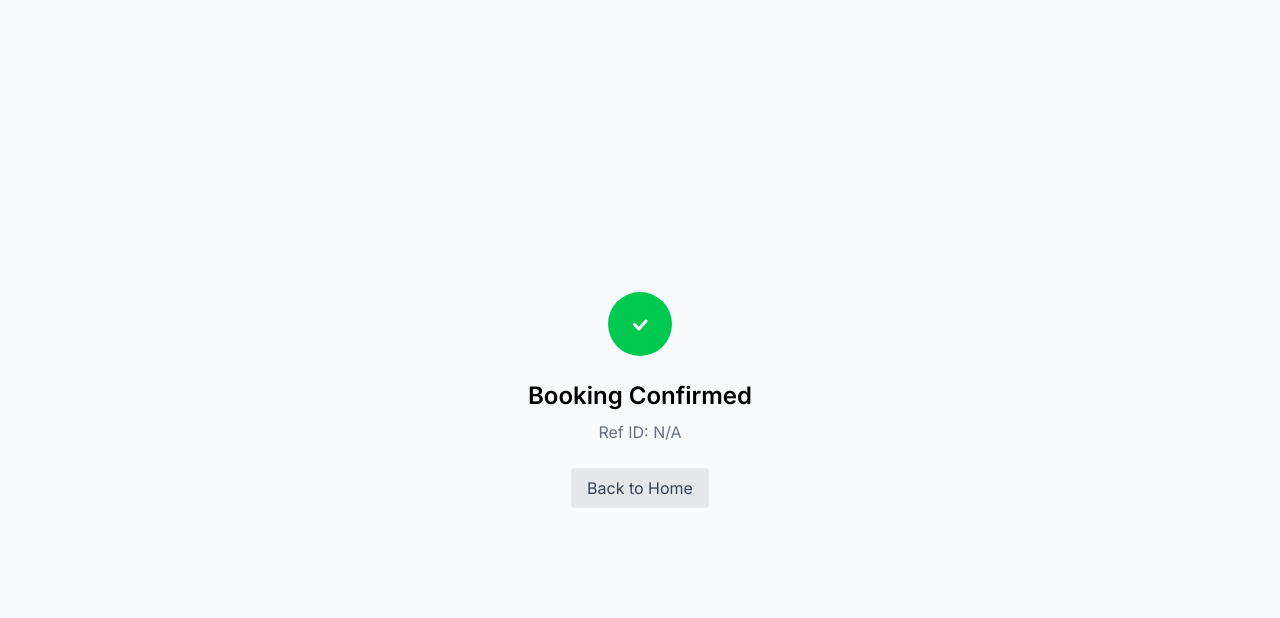
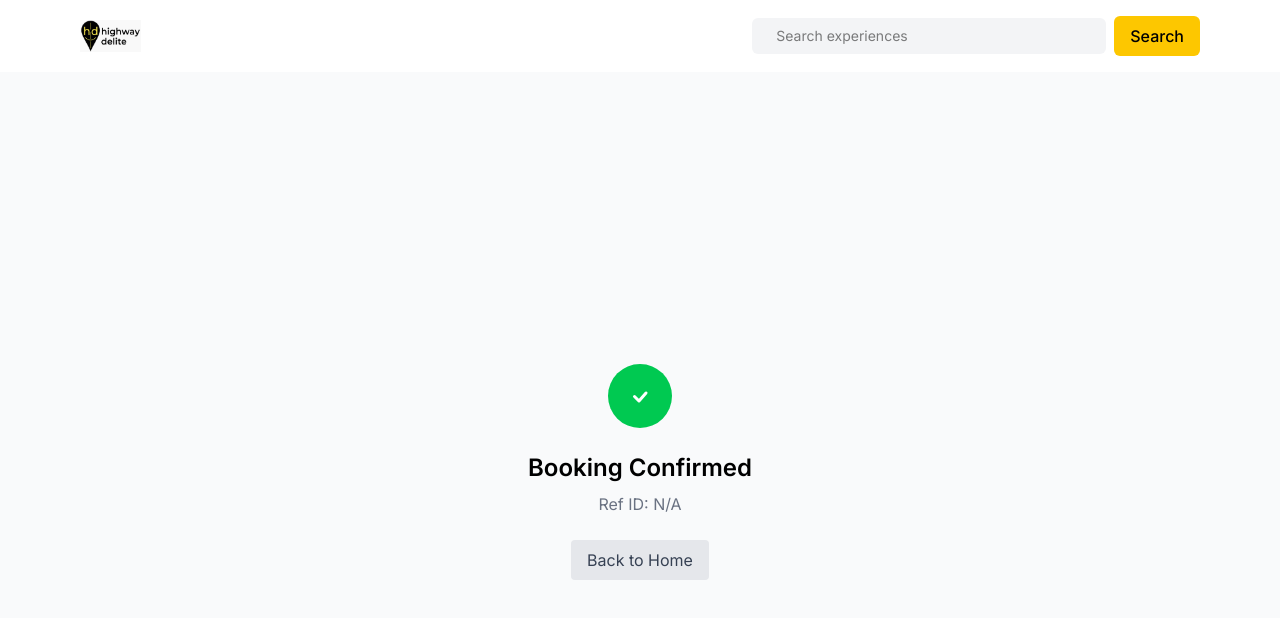
Before and after one commit to Krishna-mudgal/BookIt-Experiences-Slots, a React app in the folder frontend/: page /booking-complete in a window 1280 px wide. Shown: the top 618 px of the page. Built offline with nearby package versions, Linux system fonts and the light colour scheme; the HTML template or start-up script is replaced by a standard one.

Commit message:
add navbar to required page

```diff
--- a/frontend/src/App.tsx
+++ b/frontend/src/App.tsx
@@ -27,8 +27,6 @@ const router = createBrowserRouter([
 function App() {
   return (
     <>
-      {/* <Navbar /> */}
-      {/* <Home /> */}
       <RouterProvider router={router}>
 
       </RouterProvider>
--- a/frontend/src/pages/CheckoutPage.tsx
+++ b/frontend/src/pages/CheckoutPage.tsx
@@ -1,5 +1,6 @@
 import { useState } from "react";
 import { useNavigate, useLocation } from "react-router-dom";
+import Navbar from "../components/NavBar";
 
 const CheckoutPage = () => {
   const navigate = useNavigate();
@@ -99,6 +100,8 @@ const CheckoutPage = () => {
   };
 
   return (
+    <>
+      <Navbar onSearch={() => {}} />
       <div className="min-h-screen bg-gray-50">
         <div className="flex flex-col pt-8 mx-auto max-w-7xl">
           <div className="w-full flex justify-center items-center">
@@ -243,6 +246,7 @@ const CheckoutPage = () => {
           </div>
         </div>
       </div>
+    </>
   );
 };
 
--- a/frontend/src/pages/DetailPage.tsx
+++ b/frontend/src/pages/DetailPage.tsx
@@ -1,5 +1,6 @@
 import React, { useEffect, useState } from 'react';
 import { useParams, useNavigate } from 'react-router-dom';
+import Navbar from '../components/NavBar';
 
 const DetailsPage: React.FC = () => {
   const { id } = useParams();
@@ -71,6 +72,8 @@ const DetailsPage: React.FC = () => {
   })) : [];
 
   return (
+    <>
+      <Navbar onSearch={() => {}} />
       <div className="min-h-screen bg-gray-50">
         <div className="flex flex-col items-center pt-8">
           <div className="w-full max-w-6xl flex justify-start">
@@ -196,6 +199,7 @@ const DetailsPage: React.FC = () => {
           </div>
         </div>
       </div>
+    </>
   );
 };
 
--- a/frontend/src/pages/ResultPage.tsx
+++ b/frontend/src/pages/ResultPage.tsx
@@ -1,5 +1,6 @@
 import React from 'react';
 import { useNavigate, useLocation } from 'react-router-dom';
+import Navbar from '../components/NavBar';
 
 const ResultPage: React.FC = () => {
   const navigate = useNavigate();
@@ -8,6 +9,8 @@ const ResultPage: React.FC = () => {
   const refId = location.state?.booking?._id || "N/A";
 
   return (
+    <>
+      <Navbar onSearch={() => {}} />
       <div className="min-h-screen flex flex-col items-center justify-center bg-gray-50">
         {/* Green Check Icon */}
         <div className="rounded-full bg-green-500 w-16 h-16 flex items-center justify-center mb-6">
@@ -25,6 +28,7 @@ const ResultPage: React.FC = () => {
           Back to Home
         </button>
       </div>
+    </>
   );
 };
 
```
Lines whose indentation alone changed are shown as unchanged.
